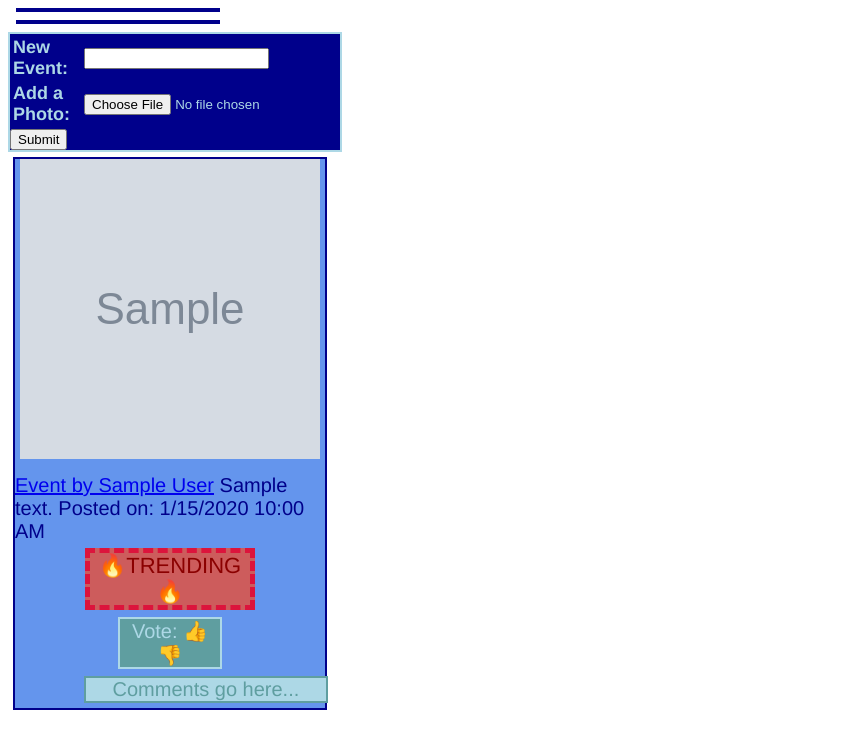
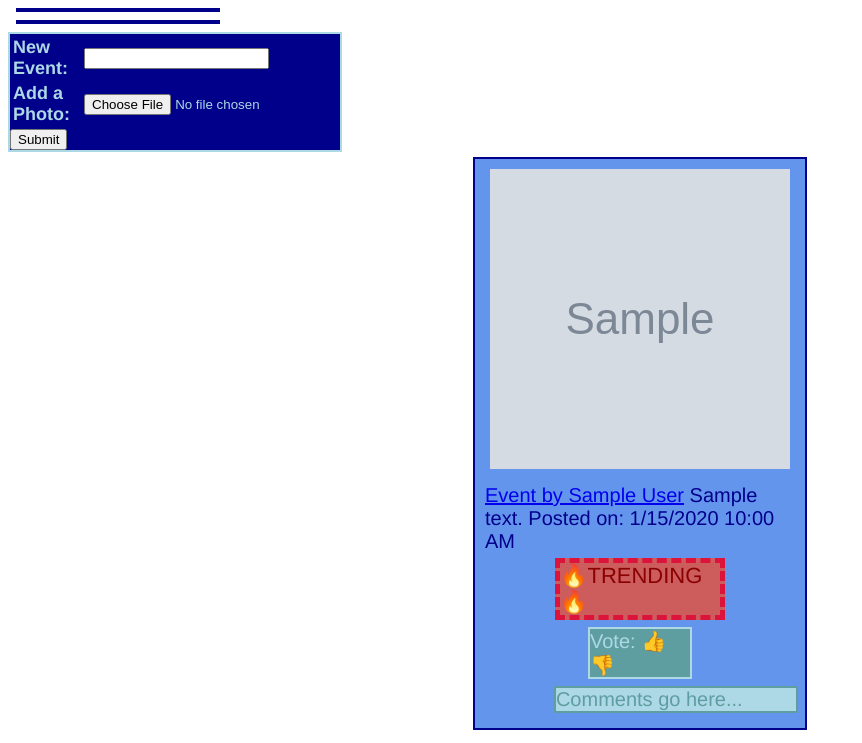
Before and after one commit to thomaslee9/Headliner, a Django app: page /global in a window 1280 px wide. Shown: the part 202-945 px from the top of the page, without its empty margins (0-862 px from the left). Before the commit the page ends 912 px from the top, so only its background shows below. Run offline with Django 5.2, Linux system fonts and the light colour scheme; a user stored in the database is signed in; tables that the repository leaves empty hold one stand-in row (values such as "Sample post"); grey boxes marked "Sample" are stand-in pictures.

Commit message:
added changes to display on global stream

```diff
--- a/headliner/static/headliner/headliner.css
+++ b/headliner/static/headliner/headliner.css
@@ -78,7 +78,9 @@ headliner.css */
 }
 
 .center-posts {
-    text-align: center;
+    display: flex;
+    flex-wrap: wrap;
+    justify-content: center;
 }
 .event-div {
     display: flex;
@@ -97,6 +99,9 @@ headliner.css */
 
 .post-container {
     text-align: left;
+    overflow: hidden;
+    text-overflow: ellipsis;
+    white-space: normal;
 }
 
 #login-form {
@@ -151,10 +156,16 @@ headliner.css */
     border-style: solid;
     border-color: darkblue;
     margin: 5px;
+    padding: 10px;
     font-family: Helvetica;
     font-size: 20px;
     font-style: bold;
     color: darkblue;
+    display: inline-block;
+    display: flex;
+    flex-direction: column;
+    align-items: center;
+    justify-content: center;
 }
 
 .tag-div {
@@ -166,8 +177,8 @@ headliner.css */
     margin: 5px;
     font-family: Helvetica;
     font-size: 22px;
-    font-style: bold;
     color: darkred;
+
 }
 
 .comment-div {
```
